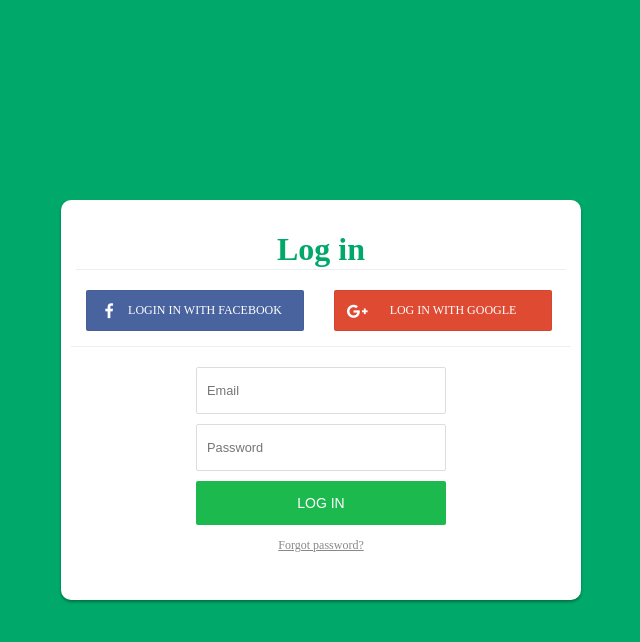
After one commit to angieBabel/EasyBussines, a CodeIgniter app: page /index.php/welcome/login in a window 1280 px wide. The commit adds this page. Shown: the top 642 px of the page, without its empty margins (319-959 px from the left). Run offline with CodeIgniter, Linux system fonts and the light colour scheme; some libraries are stand-ins or nearby versions.

Commit message:
Login
Sea gregó la pagina de login

```diff
--- a/application/controllers/welcome.php
+++ b/application/controllers/welcome.php
@@ -21,6 +21,11 @@ class Welcome extends CI_Controller {
 	{
 		$this->load->view('index');
 	}
+
+	public function login()
+	{
+		$this->load->view('login');
+	}
 }
 
 /* End of file welcome.php */
--- /dev/null
+++ b/application/views/login.php
@@ -0,0 +1,49 @@
+<!DOCTYPE html>
+<html >
+  <head>
+    <meta charset="UTF-8">
+    <base href="<?php echo base_url();?>">
+    <title>Login/Sign-In</title>
+
+
+    <link rel='stylesheet prefetch' href='http://maxcdn.bootstrapcdn.com/font-awesome/4.3.0/css/font-awesome.min.css'>
+    <link rel="stylesheet" href="css/stylelogin.css">
+
+
+  </head>
+
+  <body>
+<div class="login-box">
+    <div class="lb-header">
+      <h1 id="login-box-link">Log in</h1>
+    </div>
+    <div class="social-login">
+      <a href="#">
+        <i class="fa fa-facebook fa-lg"></i>
+        Login in with facebook
+      </a>
+      <a href="#">
+        <i class="fa fa-google-plus fa-lg"></i>
+        log in with Google
+      </a>
+    </div>
+    <form class="email-login">
+      <div class="u-form-group">
+        <input type="email" placeholder="Email"/>
+      </div>
+      <div class="u-form-group">
+        <input type="password" placeholder="Password"/>
+      </div>
+      <div class="u-form-group">
+        <button>Log in</button>
+      </div>
+      <div class="u-form-group">
+        <a href="#" class="forgot-password">Forgot password?</a>
+      </div>
+    </form>
+
+  </div>
+
+
+  </body>
+</html>
--- /dev/null
+++ b/css/stylelogin.css
@@ -0,0 +1,122 @@
+body{
+  background:#00A969;
+}
+.login-box{
+  /*position:relative;*/
+  /*margin: 10px auto;*/
+  width: 500px;
+  height: 380px;
+  background-color: #fff;
+  padding: 10px;
+  border-radius: 10px;
+  position: absolute;
+  top: 50%;
+  left: 50%;
+  transform: translate(-50%, -50%);
+  -webkit-box-shadow: 0px 2px 3px 0px rgba(0,0,0,0.33);
+-moz-box-shadow: 0px 2px 3px 0px rgba(0,0,0,0.33);
+box-shadow: 0px 2px 3px 0px rgba(0,0,0,0.33);
+}
+.lb-header{
+  position:relative;
+  color: #00A969;
+  margin: 5px 5px 10px 5px;
+  padding-bottom:10px;
+  border-bottom: 1px solid #eee;
+  text-align:center;
+  height:28px;
+}
+/*.lb-header a{
+  /*margin: 0 25px;
+  padding: 0 20px;
+  text-decoration: none;
+  color: #0F1937;
+  font-weight: bold;
+  /*font-size: 15px;
+  -webkit-transition: all 0.1s linear;
+  -moz-transition: all 0.1s linear;
+  transition: all 0.1s linear;
+}*/
+
+.social-login{
+  position:relative;
+  float: left;
+  width: 100%;
+  height:auto;
+  padding: 10px 0 15px 0;
+  border-bottom: 1px solid #eee;
+}
+.social-login a{
+  position:relative;
+  float: left;
+  width:calc(40% - 8px);
+  text-decoration: none;
+  color: #fff;
+  border: 1px solid rgba(0,0,0,0.05);
+  padding: 12px;
+  border-radius: 2px;
+  font-size: 12px;
+  text-transform: uppercase;
+  margin: 0 3%;
+  text-align:center;
+}
+.social-login a i{
+  position: relative;
+  float: left;
+  width: 20px;
+  top: 2px;
+}
+.social-login a:first-child{
+  background-color: #49639F;
+}
+.social-login a:last-child{
+  background-color: #DF4A32;
+}
+.email-login,.email-signup{
+  position:relative;
+  float: left;
+  width: 100%;
+  height:auto;
+  margin-top: 20px;
+  text-align:center;
+}
+.u-form-group{
+  width:100%;
+  margin-bottom: 10px;
+}
+.u-form-group input[type="email"],
+.u-form-group input[type="password"]{
+  width: calc(50% - 22px);
+  height:45px;
+  outline: none;
+  border: 1px solid #ddd;
+  padding: 0 10px;
+  border-radius: 2px;
+  color: #333;
+  font-size:0.8rem;
+  -webkit-transition:all 0.1s linear;
+  -moz-transition:all 0.1s linear;
+  transition:all 0.1s linear;
+}
+.u-form-group input:focus{
+  border-color: #358efb;
+}
+.u-form-group button{
+  width:50%;
+  background-color: #1CB94E;
+  border: none;
+  outline: none;
+  color: #fff;
+  font-size: 14px;
+  font-weight: normal;
+  padding: 14px 0;
+  border-radius: 2px;
+  text-transform: uppercase;
+}
+.forgot-password{
+  width:50%;
+  text-align: left;
+  text-decoration: underline;
+  color: #888;
+  font-size: 0.75rem;
+}
```
Also changed, not shown: application/views/index.php (+7 -7 lines), css/normalize.css (added, +1 -0 lines), js/index.js (added, +14 -0 lines), css/style.css (line endings or trailing spaces).
